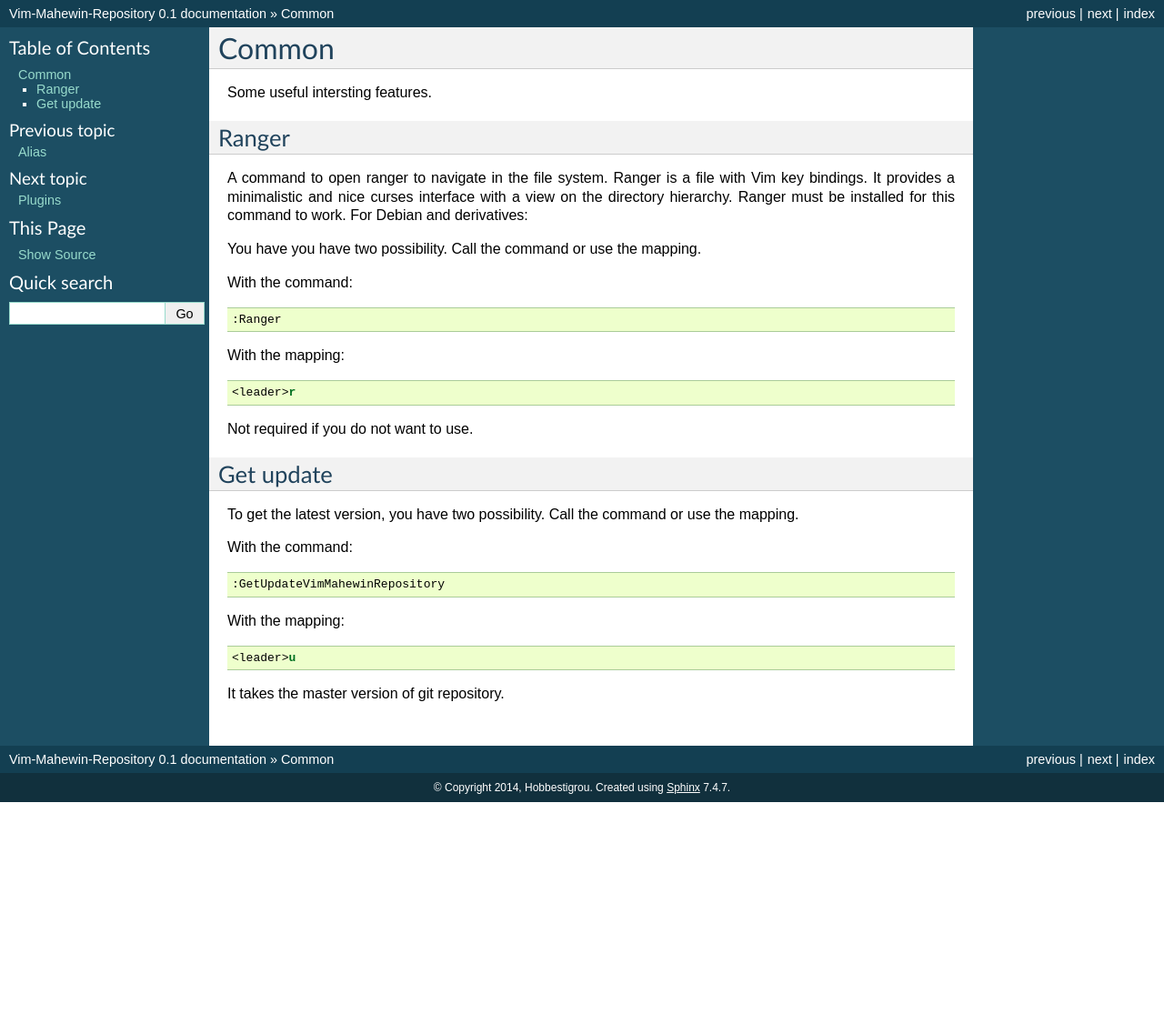
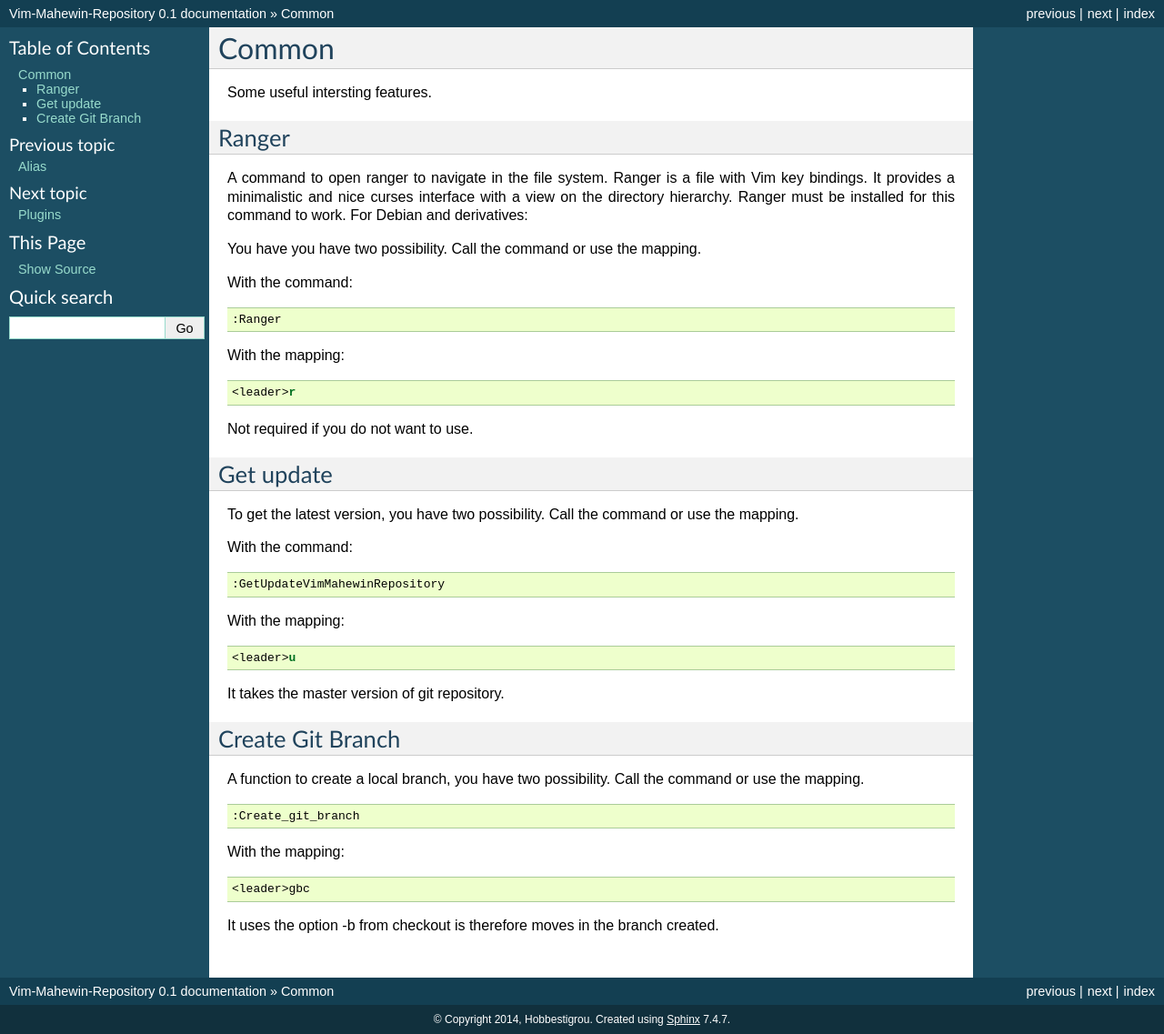
Before and after one commit to hobbestigrou/Vim-Mahewin-Repository, a Sphinx documentation site: the page built from docs/source/common.rst, in a window 1280 px wide. Shown: the whole page at 91% size. Built offline with Sphinx 7.4.7, drawn with Linux system fonts in a browser that asks for light colours; formulas are drawn with MathJax 3; before the commit the page ends 900 px from its top, so only the background shows below that.

Commit message:
[Core] Adding a new command to create a branch use git checkout (fixes  #45).

```diff
--- a/docs/source/common.rst
+++ b/docs/source/common.rst
@@ -46,3 +46,20 @@ With the mapping:
     <leader>u
 
 It takes the master version of git repository.
+
+Create Git Branch
+-----------------
+A function to create a local branch, you have two possibility. Call the command
+or use the mapping.
+
+.. code-block:: vim
+
+    :Create_git_branch
+
+With the mapping:
+
+.. code-block:: vim
+
+    <leader>gbc
+
+It uses the option -b from checkout is therefore moves in the branch created.
```
Also changed, not shown: 1 other file.
